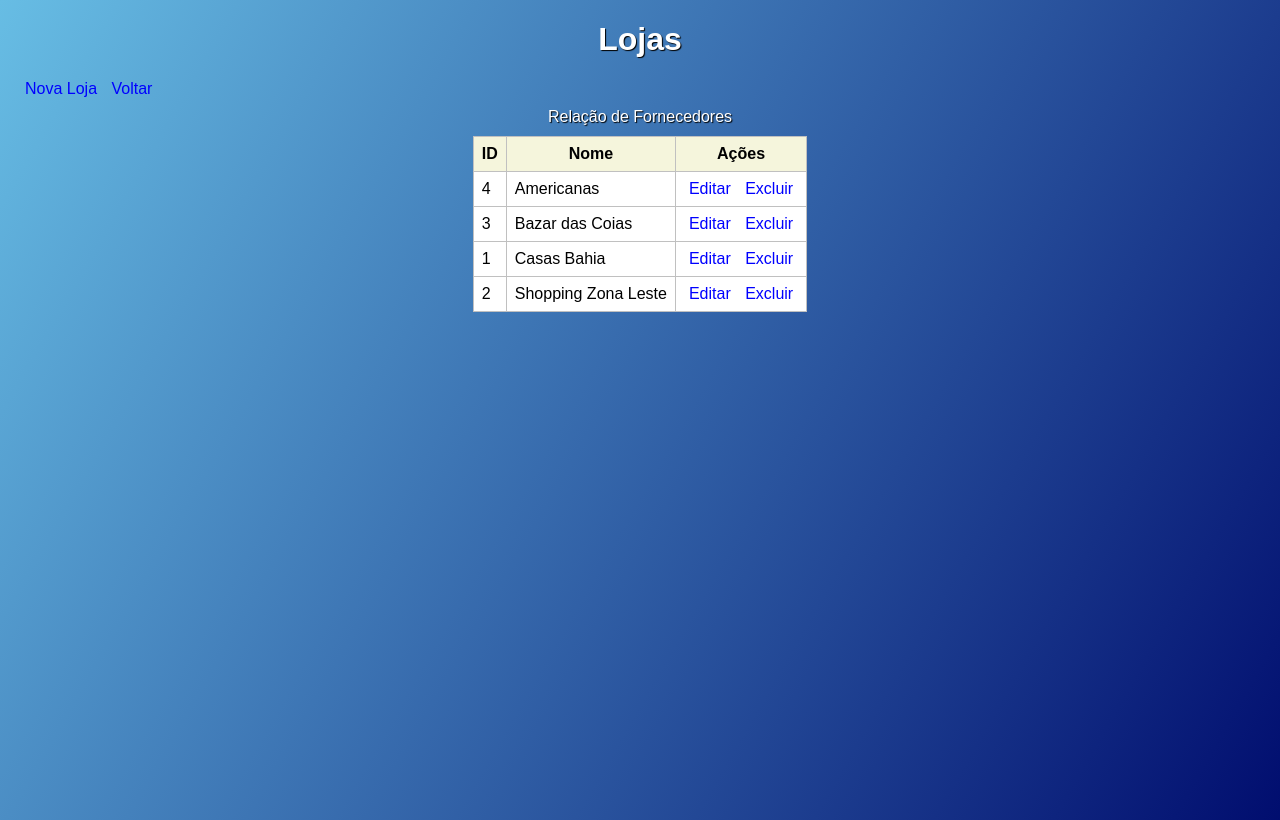
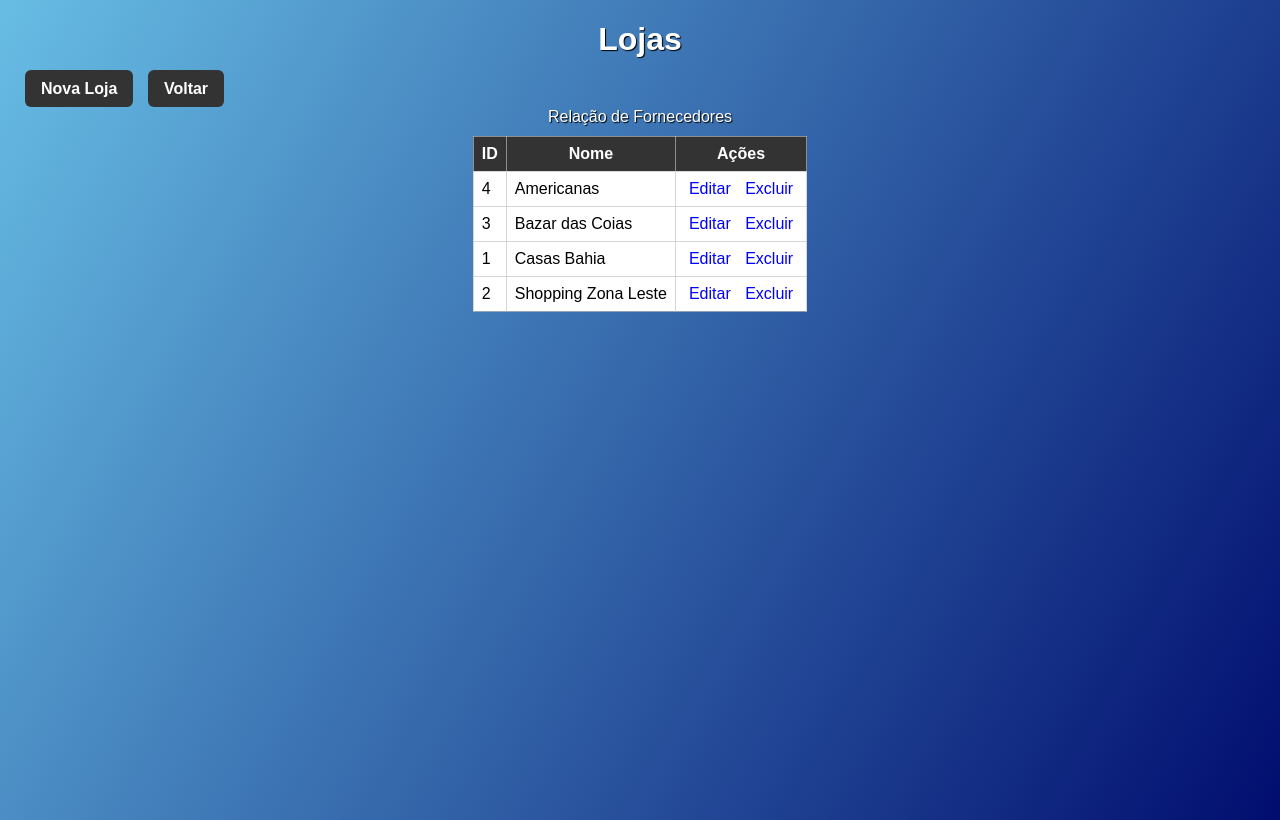
Before and after one commit to Emerson-FullStackSenacPenha/flybynight-gerenciamento, a PHP site: page /lojas/listar.php in a window 1280 px wide. Shown: the top 820 px of the page. Run offline with PHP 8.4, Linux system fonts and the light colour scheme; data comes from the database, SQL or seed files in the repository.

Commit message:
estilizando e classificando tags

```diff
--- a/css/estilos.css
+++ b/css/estilos.css
@@ -4,7 +4,8 @@ body {
     margin: 20px;
     background-image: linear-gradient(120deg, #67BDE4, #000C6E);
     background-repeat: no-repeat;
-    height: 100vh;
+
+    min-height: 100vh;
 
 }
 
@@ -50,14 +51,15 @@ table {
 th, td {
 
     background-color: white;
-    border: 1px solid silver;
+    border: 1px solid rgba(192, 192, 192, 0.651);
     padding: 8px;
 
 }
 
 th {
 
-    background-color: beige;
+    background-color: #333;
+    color: white;
 
 }
 
@@ -107,6 +109,12 @@ margin: 10px;
 
 }
 
+form{
+
+    margin: 0 auto 30px auto;
+
+}
+
 button, .option{
 
     background-color: #333;
@@ -122,10 +130,18 @@ button, .option{
 
 }
 
-button, .option:hover, button, .option:focus {
+button:hover, button:focus {
 
     background-color: #f8f8f8;
     color: #333;
     font-weight: 600;
     text-decoration: none;
 }
+
+.option:hover, .option:focus {
+
+    background-color: #f8f8f8;
+    color: #333;
+    font-weight: 600;
+    text-decoration: none;
+}
--- a/fornecedores/inserir.php
+++ b/fornecedores/inserir.php
@@ -41,7 +41,7 @@ if($_SERVER['REQUEST_METHOD'] === 'POST' ){
 
     </form>
 
-    <a href="listar.php">← Voltar</a>
+    <a class="option" href="listar.php">← Voltar</a>
 
 </body>
 </html>
--- a/lojas/listar.php
+++ b/lojas/listar.php
@@ -27,8 +27,8 @@ echo "</pre>";
 </head>
 <body>
     <h1>Lojas</h1>
-    <a href="../lojas/inserir.php">Nova Loja</a>
-    <a href="../index.php">Voltar</a>
+    <a class="option" href="../lojas/inserir.php">Nova Loja</a>
+    <a class="option" href="../index.php">Voltar</a>
 
     <!-- Estruturando uma tabela HTML para exibir os dados -->
 
--- a/produtos/listar.php
+++ b/produtos/listar.php
@@ -21,8 +21,8 @@ echo "</pre>";
 </head>
 <body>
     <h1>Produtos</h1>
-    <a href="../produtos/inserir.php">Novo produto</a>
-    <a href="../index.php">Voltar</a>
+    <a class="option" href="../produtos/inserir.php">Novo produto</a>
+    <a class="option" href="../index.php">Voltar</a>
 
     <!-- Estruturando uma tabela HTML para exibir os dados -->
 
```
